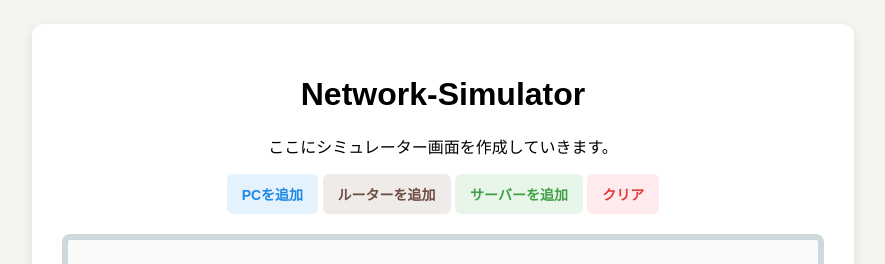
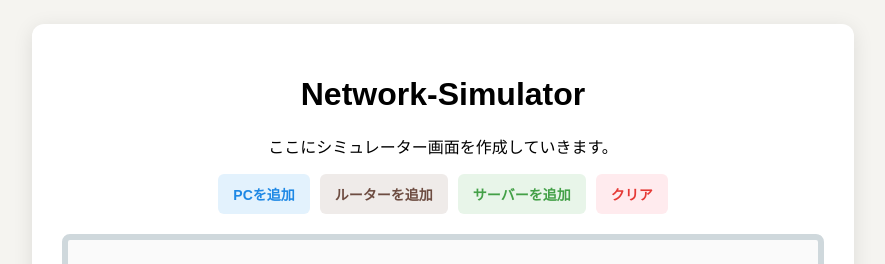
Before and after one commit to tentenmaruuu/network-simulator, a website built with Vite: page index.html in a window 1280 px wide. Shown: the top 264 px of the page, without its empty margins (197-1082 px from the left). Built offline with nearby package versions, Linux system fonts and the light colour scheme.

Commit message:
botantuketa

```diff
--- a/src/style.css
+++ b/src/style.css
@@ -15,7 +15,7 @@ body {
   background-color: white;
   padding: 30px;
   border-radius: 12px;
-  box-shadow: 0 4px 12px rgba(0, 0, 0, 0.1);
+  box-shadow: 0 4px 20px rgba(0, 0, 0, 0.1);
 }
 
 /* 🖼️ 将来、PCやルーターを並べる「シミュレーターの描画エリア」の器 */
@@ -33,7 +33,7 @@ body {
 }
 
 /* 🌟 ボタンが並ぶメニューバーの設定 */
-.menu-bar {
+.menu {
   display: flex;
   justify-content: center;
   gap: 10px; /* ボタンとボタンの間のすき間 */
```
